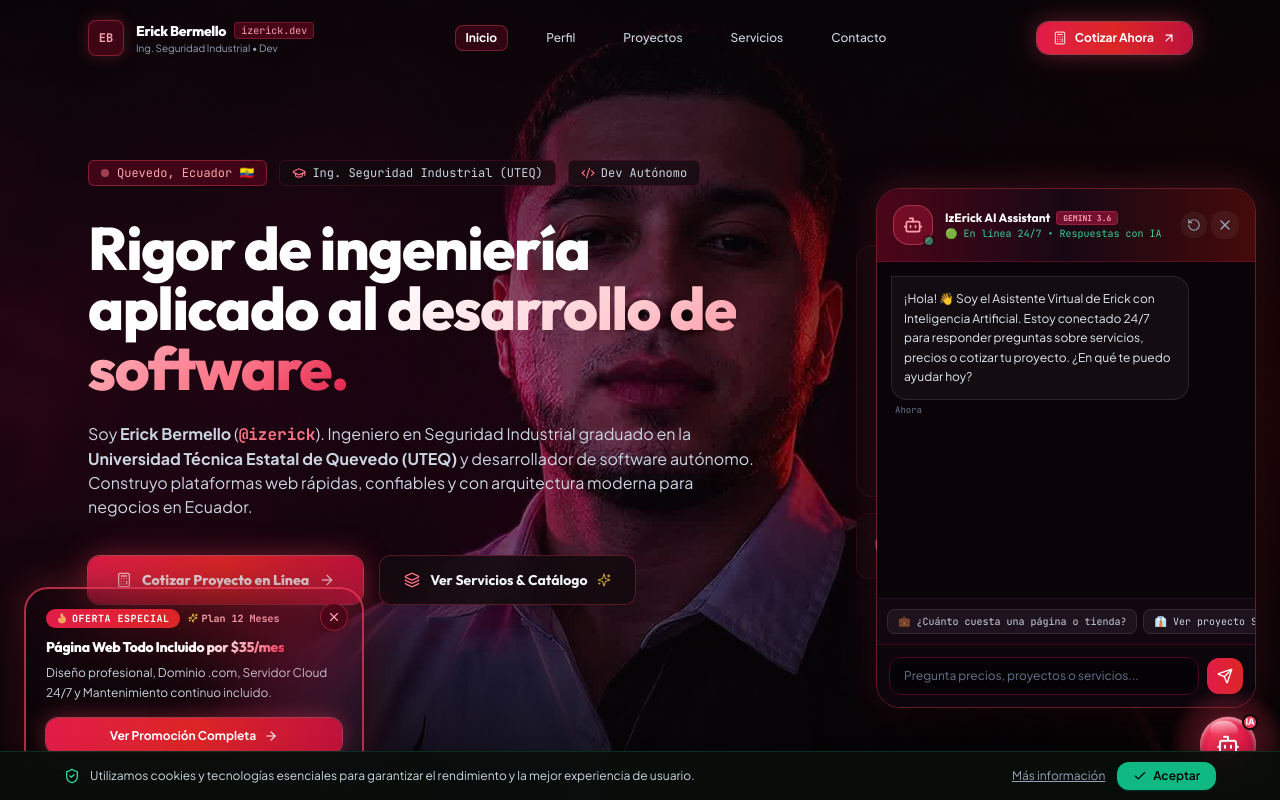
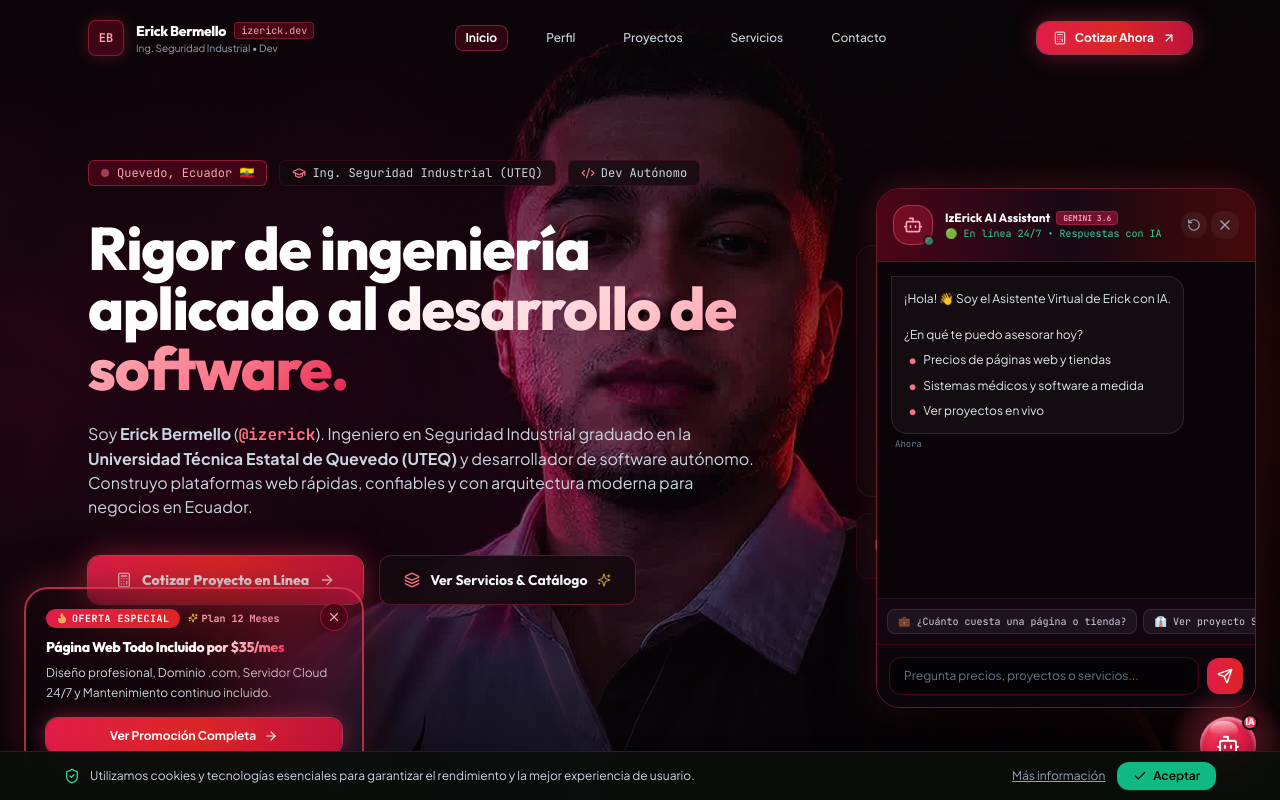
Before and after one commit to izerick/izerick-portfolio, a React (Vite) app: page / in a window 1280 px wide. Both pictures are taken after a click on the button "IA". Shown: the top 800 px of the page. Built offline with nearby package versions, Linux system fonts and the light colour scheme.

Commit message:
feat: renderizado limpio de markdown con viñetas y respuestas concisas en widget

```diff
--- a/src/components/FloatingWhatsAppButton.tsx
+++ b/src/components/FloatingWhatsAppButton.tsx
@@ -27,6 +27,60 @@ const QUICK_QUESTIONS = [
   '⚡ Cotizar un software o sistema a medida'
 ];
 
+// Helper to format text with bold (**text** or *text*), line breaks, and bullets
+const FormattedMessage: React.FC<{ text: string }> = ({ text }) => {
+  const lines = text.split('\n');
+
+  return (
+    <div className="space-y-1.5 leading-relaxed text-xs">
+      {lines.map((line, lineIdx) => {
+        const trimmed = line.trim();
+        if (!trimmed) {
+          return <div key={lineIdx} className="h-1" />;
+        }
+
+        // Bullet line detection
+        const isBullet = trimmed.startsWith('•') || trimmed.startsWith('- ') || trimmed.startsWith('* ');
+        const cleanContent = isBullet
+          ? trimmed.replace(/^[•\-*]\s*/, '')
+          : trimmed;
+
+        // Parse bold **word** or *word*
+        const parts = cleanContent.split(/(\*\*.*?\*\*|\*.*?\*)/g);
+
+        const renderedLine = parts.map((part, partIdx) => {
+          if (part.startsWith('**') && part.endsWith('**') && part.length > 4) {
+            return (
+              <strong key={partIdx} className="font-bold text-white">
+                {part.slice(2, -2)}
+              </strong>
+            );
+          }
+          if (part.startsWith('*') && part.endsWith('*') && part.length > 2) {
+            return (
+              <strong key={partIdx} className="font-bold text-white">
+                {part.slice(1, -1)}
+              </strong>
+            );
+          }
+          return <span key={partIdx}>{part}</span>;
+        });
+
+        if (isBullet) {
+          return (
+            <div key={lineIdx} className="flex items-start gap-1.5 pl-1">
+              <span className="text-rose-400 font-bold text-sm leading-none mt-0.5">•</span>
+              <div className="flex-1">{renderedLine}</div>
+            </div>
+          );
+        }
+
+        return <p key={lineIdx}>{renderedLine}</p>;
+      })}
+    </div>
+  );
+};
+
 export const FloatingWhatsAppButton: React.FC = () => {
   const [isOpen, setIsOpen] = useState(false);
   const [inputText, setInputText] = useState('');
@@ -39,7 +93,7 @@ export const FloatingWhatsAppButton: React.FC = () => {
     {
       id: '1',
       sender: 'bot',
-      text: '¡Hola! 👋 Soy el Asistente Virtual de Erick con Inteligencia Artificial. Estoy conectado 24/7 para responder preguntas sobre servicios, precios o cotizar tu proyecto. ¿En qué te puedo ayudar hoy?',
+      text: '¡Hola! 👋 Soy el Asistente Virtual de Erick con IA.\n\n¿En qué te puedo asesorar hoy?\n• Precios de páginas web y tiendas\n• Sistemas médicos y software a medida\n• Ver proyectos en vivo',
       time: 'Ahora'
     }
   ]);
@@ -79,6 +133,9 @@ export const FloatingWhatsAppButton: React.FC = () => {
           } else if (userQuery.toLowerCase().includes('optica')) {
             actionUrl = 'https://optica.izerick.dev';
             actionLabel = 'Ver Plataforma Ópticas ↗';
+          } else if (userQuery.toLowerCase().includes('demostore') || userQuery.toLowerCase().includes('demoropa')) {
+            actionUrl = 'https://demoropa.izerick.dev';
+            actionLabel = 'Ver DemoStore Streetwear ↗';
           }
 
           setMessages((prev) => [
@@ -97,45 +154,24 @@ export const FloatingWhatsAppButton: React.FC = () => {
         }
       }
     } catch (err) {
-      console.log('Using local intelligent fallback...');
+      console.log('Using local fallback...');
     }
 
-    // Local smart fallback if offline
+    // Fallback if offline
     setTimeout(() => {
-      const q = userQuery.toLowerCase();
-      let reply = '';
-      let actionUrl = `https://wa.me/${whatsappNumber}?text=${encodeURIComponent(`Hola Erick, vi tu portafolio y quiero cotizar: "${userQuery}"`)}`;
-      let actionLabel = 'Chatear con Erick por WhatsApp';
-
-      if (q.includes('precio') || q.includes('costo') || q.includes('cuanto') || q.includes('cuánto')) {
-        reply = 'Desarrollamos soluciones a medida en la nube. Los proyectos parten desde $250 para landing pages corporativas, $450 para tiendas online y $650 para sistemas complejos. ¿Qué funciones necesitas en tu proyecto?';
-        actionLabel = 'Cotizar con Erick por WhatsApp';
-      } else if (q.includes('sastreria') || q.includes('sastrería') || q.includes('lorenz') || q.includes('traje')) {
-        reply = 'Lorenz Franz es una experiencia web editorial para alta costura con preloader cinético, catálogo de telas importadas y carrusel elástico en Vercel Edge.';
-        actionUrl = 'https://sastre.izerick.dev';
-        actionLabel = 'Ver Sastrería Lorenz Franz en Vivo ↗';
-      } else if (q.includes('optica') || q.includes('médic') || q.includes('clinica') || q.includes('clínica')) {
-        reply = 'Ópticas Visual Store® es una plataforma médica en la nube con historias clínicas digitales, refracción computarizada (OD/OI) y facturación desglosada.';
-        actionUrl = 'https://optica.izerick.dev';
-        actionLabel = 'Ver Plataforma Médica Ópticas ↗';
-      } else {
-        reply = `Entiendo tu consulta sobre "${userQuery}". Para darte una propuesta personalizada y tiempos de entrega exactos, conversemos directamente por WhatsApp.`;
-        actionLabel = 'Continuar en WhatsApp con Erick';
-      }
-
       setMessages((prev) => [
         ...prev,
         {
           id: Date.now().toString(),
           sender: 'bot',
-          text: reply,
+          text: 'Desarrollamos soluciones a medida en la nube:\n\n• Páginas Web: $250 - $400 (3 a 7 días)\n• Tiendas Online: $450 - $750 (1 a 2 semanas)\n• Sistemas a Medida: $600 - $1,200 (2 a 3 semanas)\n\n¿Deseas conversar directamente con Erick?',
           time: new Date().toLocaleTimeString([], { hour: '2-digit', minute: '2-digit' }),
-          actionUrl,
-          actionLabel
+          actionUrl: `https://wa.me/${whatsappNumber}?text=${encodeURIComponent(`Hola Erick, vi tu portafolio y quiero cotizar: "${userQuery}"`)}`,
+          actionLabel: 'Chatear con Erick por WhatsApp'
         }
       ]);
       setIsTyping(false);
-    }, 400);
+    }, 300);
   };
 
   const handleSendMessage = (textToSend?: string) => {
@@ -159,7 +195,7 @@ export const FloatingWhatsAppButton: React.FC = () => {
       {
         id: '1',
         sender: 'bot',
-        text: '¡Hola! 👋 Soy el Asistente Virtual de Erick con Inteligencia Artificial. Estoy conectado 24/7 para responder preguntas sobre servicios, precios o cotizar tu proyecto. ¿En qué te puedo ayudar hoy?',
+        text: '¡Hola! 👋 Soy el Asistente Virtual de Erick con IA.\n\n¿En qué te puedo asesorar hoy?\n• Precios de páginas web y tiendas\n• Sistemas médicos y software a medida\n• Ver proyectos en vivo',
         time: 'Ahora'
       }
     ]);
@@ -227,13 +263,13 @@ export const FloatingWhatsAppButton: React.FC = () => {
                   className={`flex flex-col ${m.sender === 'user' ? 'items-end' : 'items-start'}`}
                 >
                   <div
-                    className={`max-w-[85%] p-3 rounded-2xl text-xs leading-relaxed ${
+                    className={`max-w-[88%] p-3 rounded-2xl text-xs leading-relaxed ${
                       m.sender === 'user'
                         ? 'bg-gradient-to-r from-rose-600 to-red-600 text-white rounded-tr-none shadow-md'
                         : 'bg-white/[0.04] border border-white/10 text-slate-200 rounded-tl-none space-y-2'
                     }`}
                   >
-                    <p>{m.text}</p>
+                    <FormattedMessage text={m.text} />
 
                     {m.actionUrl && (
                       <a
```
